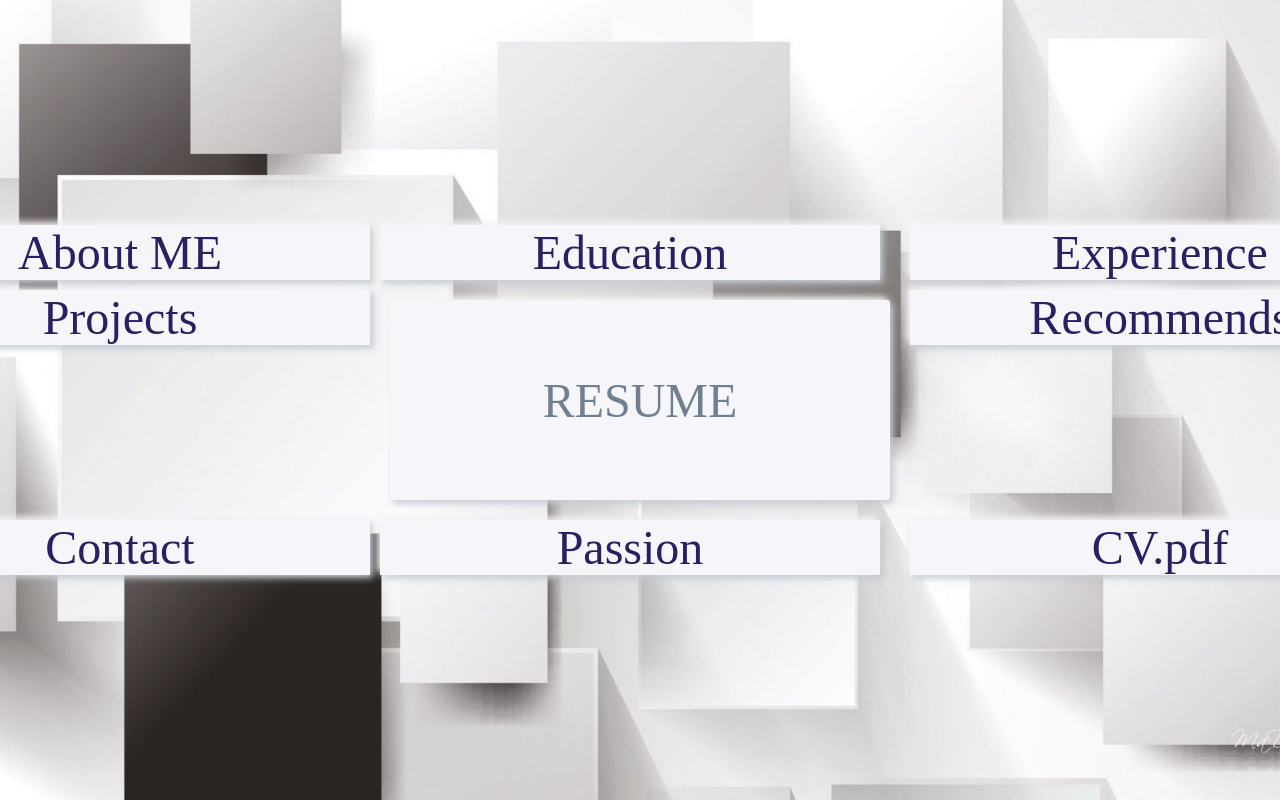
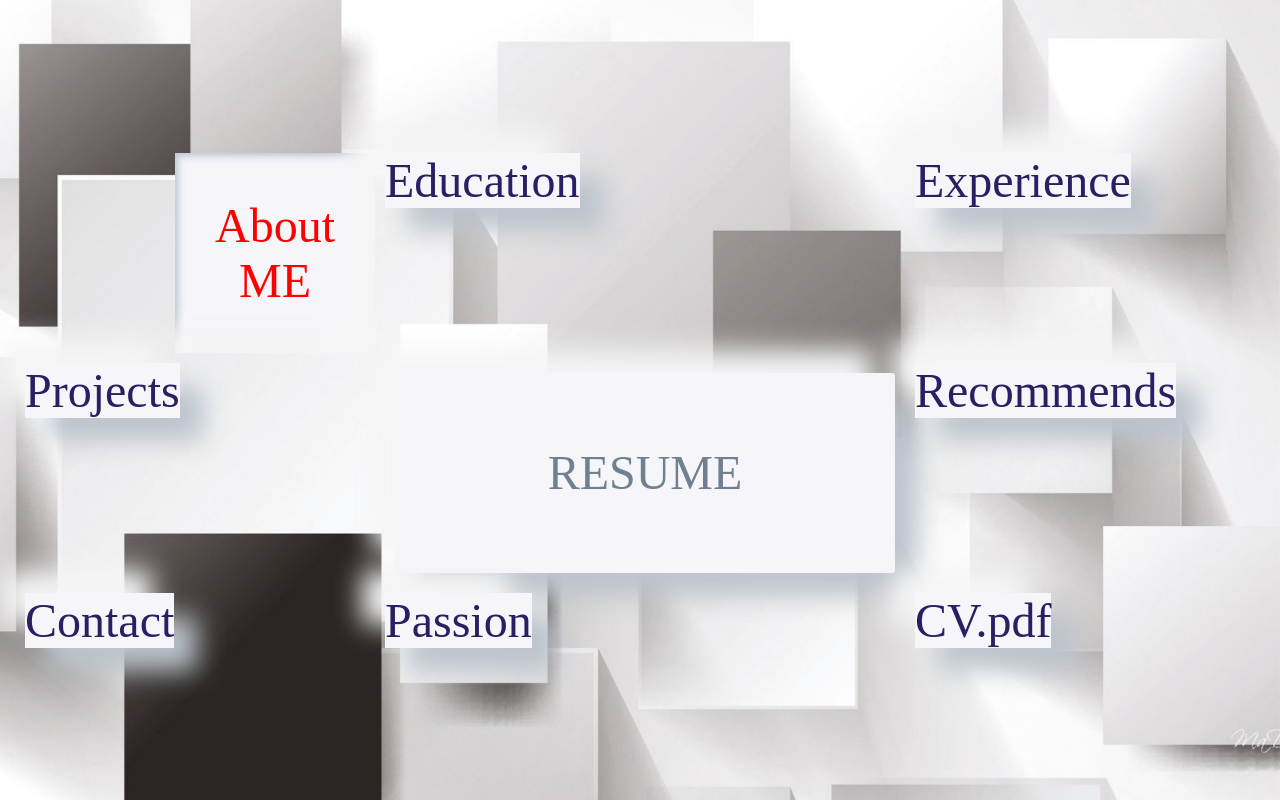
Before and after one commit to KaczorowskaKarolina/newITstar, a React (Create React App) app: page / in a window 1280 px wide. Both pictures are taken after a click on the button "RESUME". Built offline with nearby package versions, Linux system fonts and the light colour scheme.

Commit message:
new scss styles for buttons

```diff
--- a/src/App.scss
+++ b/src/App.scss
@@ -1,3 +1,5 @@
+// App.scss
+
 .app {
     display: flex;
     flex-direction: column;
--- a/src/components/AdditionalButtons.js
+++ b/src/components/AdditionalButtons.js
@@ -50,7 +50,14 @@ const AdditionalButtons = ({ onButtonClick }) => {
     <div className="additional-buttons-container">
       {buttons.map((button) => (
         <div key={button.id} className={`additional-button-container position-${button.id}`}>
-            {button.id === 5 ? (
+          {button.id === 1 ? (
+            <button
+              className={`additional-button additional-buttons-about position-1`}
+              onClick={() => handleButtonClick(button.id)}
+            >
+              {button.label}
+            </button>
+          ) : button.id === 5 ? (
             <div
               className={`button btn-wide`}
               onClick={() => handleButtonClick(button.id)}
--- a/src/components/AdditionalButtons.scss
+++ b/src/components/AdditionalButtons.scss
@@ -1,13 +1,49 @@
 // AdditionalButtons.scss
+
 .additional-buttons {
     &-container {
+        margin: 25px;
         display: grid;
         grid-template-columns: repeat(3, 1fr);
         gap: 10px;
         justify-content: space-around;
         flex-wrap: wrap;
+        font-family: "Cascadia Code, Consolas, Monaco, Andale Mono, Ubuntu Mono, monospace";
     }
 
+    // Specjalny styl dla przycisku o id:1
+    .additional-button.additional-buttons-about.position-1 {
+        width: 200px;
+        height: 200px;
+        color: red;
+        background-color: #f5f5fa;
+        // box-shadow: 2px 2px 5px rgba(255, 0, 0, 0.5);
+        // transition: background-color 0.3s ease, box-shadow 0.3s ease;
+        margin-left: 150px;
+        transition: background-color 0.3s ease;
+        box-shadow: -23px -23px 27px #f5f5f5 inset, 3px 3px 7px #bbc3cc inset;
+        // box-shadow: (-3px -3px 7px #f5f5f5, 3px 3px 7px #bbc3cc);
+        &:hover {
+            background-color: #f5f5f5;
+            box-shadow: (-23px -23px 27px #f5f5f5, 3px 3px 7px #bbc3cc);
+            // box-shadow: 4px 4px 5px rgba(255, 0, 0, 0.5);
+        }
+        &:active {
+            box-shadow: -23px -23px 27px #f5f5f5 inset, 3px 3px 7px #bbc3cc inset;
+        }
+    }
+
+    // Specjalny styl dla przycisku o id:1, gdy jest zawarty w .main-button
+    .main-button .additional-button.additional-buttons-about.position-1 {
+        background-color: #ddd;
+        color: red;
+
+        &:hover {
+            background-color: #eee;
+        }
+    }
+
+    // Pozostałe style dla przycisków
     &-button {
         width: 500px;
         font-family: "Cascadia Code", Consolas, Monaco, "Andale Mono", "Ubuntu Mono", monospace;
@@ -24,7 +60,6 @@
         }
 
         &-resume {
-            // Dodatkowe style dla przycisku RESUME
             width: 500px;
             height: 200px;
             font-size: 3rem;
@@ -35,7 +70,6 @@
         }
 
         &-about {
-            // Dodatkowe style dla przycisku About ME
             background-color: #2196f3;
             color: white;
 
@@ -43,17 +77,9 @@
                 background-color: #0d47a1;
             }
         }
-
-        // Dodaj style dla innych przycisków według potrzeb
-        // ...
     }
 
-    // Styl dla kontenera przycisków, jeśli jesteś zainteresowany
-    // &-container {
-    //     // Dodatkowe style dla kontenera
-    // }
-
-    // Zastosuj ogólne style zdefiniowane w MainButton
+    // Styl dla przycisków .main-button
     .main-button &-button {
         background: #f5f5fa;
         color: #2a1f62;
@@ -69,64 +95,5 @@
         &-about {
             background-color: #2196f3;
         }
-
-        // Dodaj style dla innych przycisków według potrzeb
-        // ...
     }
-
-    // Styl dla przycisku RESUME o id:5
-    // .additional-buttons-resume {
-    //     background-color: #f5f5fa;
-    //     color: #2a1f62;
-
-    //     &:hover {
-    //         background-color: #f8f8ff;
-    //     }
-    // }
 }
-
-// Dodaj poniższe style do pliku AdditionalButtons.scss
-
-.education-modal {
-    background-color: #fff;
-    border: 1px solid #ccc;
-    padding: 20px;
-    max-width: 500px;
-    margin: 50px auto;
-    box-shadow: 0 0 10px rgba(0, 0, 0, 0.2);
-    position: relative;
-
-    h2 {
-        color: #2a1f62;
-        font-size: 1.8rem;
-        margin-bottom: 20px;
-    }
-
-    // Dodaj styl dla informacji o edukacji, np. listy
-
-    // .education-info {
-    //     list-style: none;
-    //     padding: 0;
-    //     margin: 0;
-
-    //     li {
-    //         margin-bottom: 10px;
-    //         font-size: 1.2rem;
-    //         color: #333;
-    //     }
-    // }
-
-    // .back-button {
-    //     background-color: #2a1f62;
-    //     color: #fff;
-    //     border: none;
-    //     padding: 10px 20px;
-    //     font-size: 1.5rem;
-    //     cursor: pointer;
-    //     margin-top: 20px;
-
-    //     &:hover {
-    //         background-color: #1a103a;
-    //     }
-    // }
-}
--- a/src/components/EducationModal.scss
+++ b/src/components/EducationModal.scss
@@ -1,4 +1,5 @@
 // EducationModal.scss
+
 .education-modal {
     background-color: #fff;
     border: 1px solid #ccc;
--- a/src/components/MainButton.scss
+++ b/src/components/MainButton.scss
@@ -1,4 +1,7 @@
+// MainButton.scss
+
 @mixin button-common-properties {
+
     font-family: "Cascadia Code, Consolas, Monaco, Andale Mono, Ubuntu Mono, monospace";
     font-size: 1.5rem;
     border: none;
@@ -7,7 +10,7 @@
     margin: 0;
     padding: 0;
     transition: background-color 0.3s ease;
-    box-shadow: (-3px -3px 7px #f5f5f5, 3px 3px 7px #bbc3cc);
+    box-shadow: (-23px -23px 27px #f5f5f5, 23px 23px 27px #bbc3cc);
 }
 
 .main-button {
@@ -16,11 +19,13 @@
 
     button {
         @include button-common-properties;
-        width: 500px;
+        // width: 300px;
+        // height: 200px;
         font-size: 3rem;
 
+
         &:active {
-            box-shadow: -3px -3px 7px #f5f5f5 inset, 3px 3px 7px #bbc3cc inset;
+            box-shadow: -23px -23px 27px #f5f5f5 inset, 23px 23px 27px #bbc3cc inset;
             font-size: 3.5rem;
             user-select: none;
         }
@@ -32,6 +37,7 @@
 
     .btn-wide {
         @include button-common-properties;
+        // font-family: "Cascadia Code, Consolas, Monaco, Andale Mono, Ubuntu Mono, monospace";
         width: 500px;
         height: 200px;
         margin: 10px;
--- a/src/components/ModalAboutme.js
+++ b/src/components/ModalAboutme.js
@@ -32,7 +32,7 @@ I am characterized by diligence,
 conscientiousness, organizational skills,
 ability to work under stress.</p>
                   </div>
-                  <button onClick={onClose}>Back</button>
+                  <button className="btn-AboutMe" onClick={onClose}>Back</button>
         </div>
       </div>
     </div>
--- a/src/components/ModalAboutme.scss
+++ b/src/components/ModalAboutme.scss
@@ -30,7 +30,7 @@
 .modal-header h2 {
     margin: 0;
     font-family: "Cascadia Code", Consolas, Monaco, "Andale Mono", "Ubuntu Mono", monospace;
-        font-size: 1.5rem;
+    font-size: 1.5rem;
 }
 
 .modal-header h4 {
@@ -47,9 +47,7 @@
 .modal-body img {
     width: 100%;
     max-width: 200px;
-    /* ograniczenie szerokości do 600px */
     max-height: 300px;
-    /* ograniczenie wysokości do 400px */
     object-fit: cover;
     margin-bottom: 20px;
 }
@@ -61,3 +59,8 @@
 .modal-footer {
     margin-top: auto;
 }
+
+.btn-AboutMe {
+    height: 200px;
+    width: 300px;
+}
--- a/src/index.scss
+++ b/src/index.scss
@@ -1,6 +1,32 @@
+// index.scss
+
 body,
 html {
   margin: 0;
   padding: 0;
   height: 100%;
 }
+
+.app {
+  display: flex;
+  flex-direction: column;
+  align-items: center;
+  justify-content: center;
+  height: 100vh;
+  overflow: hidden;
+}
+
+.main-image {
+  position: fixed;
+  top: 0;
+  left: 0;
+  width: 100%;
+  height: 100%;
+  z-index: -1;
+}
+
+.main-image img {
+  width: 100%;
+  height: 100%;
+  object-fit: cover;
+}
```
Lines whose indentation alone changed are shown as unchanged.
